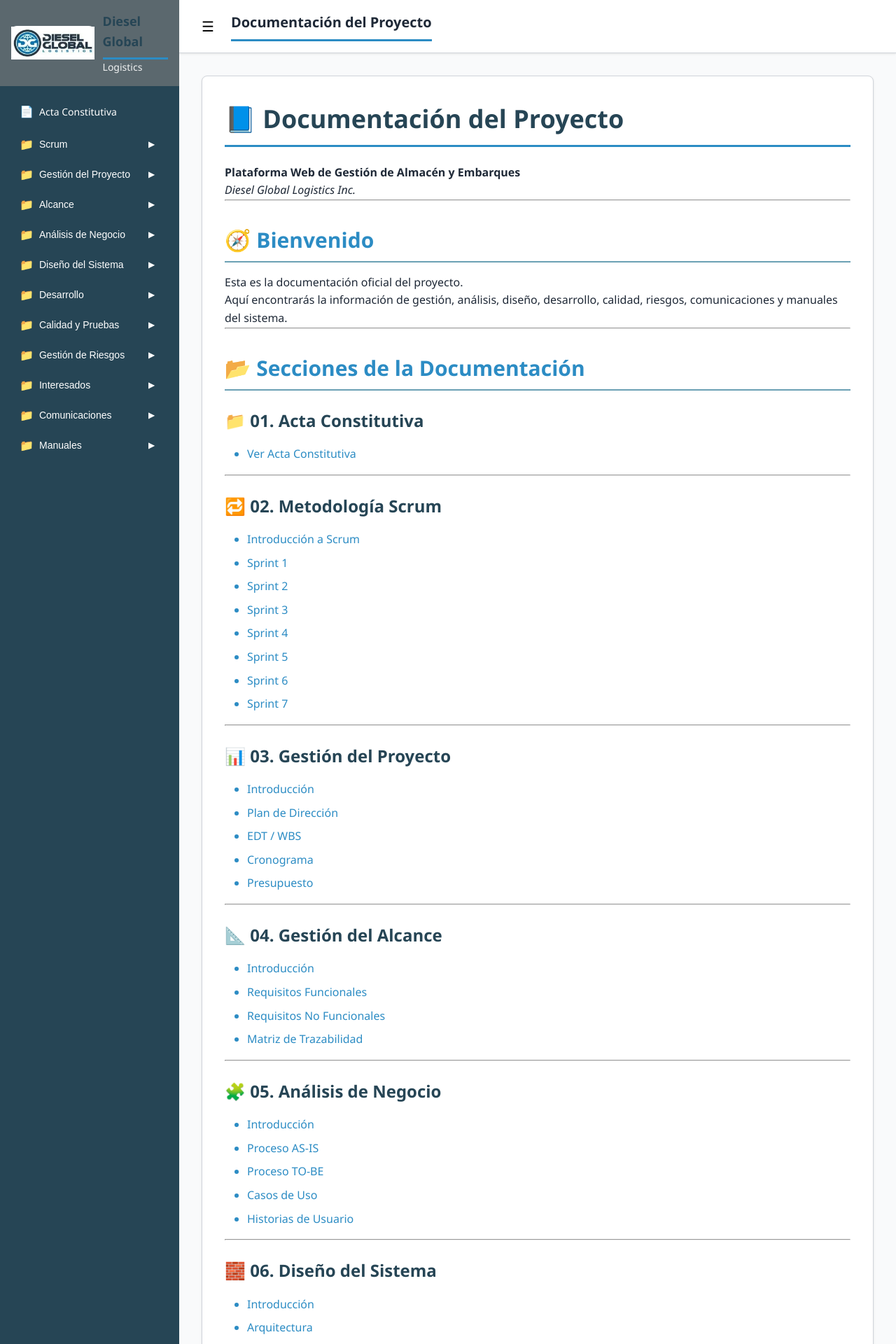
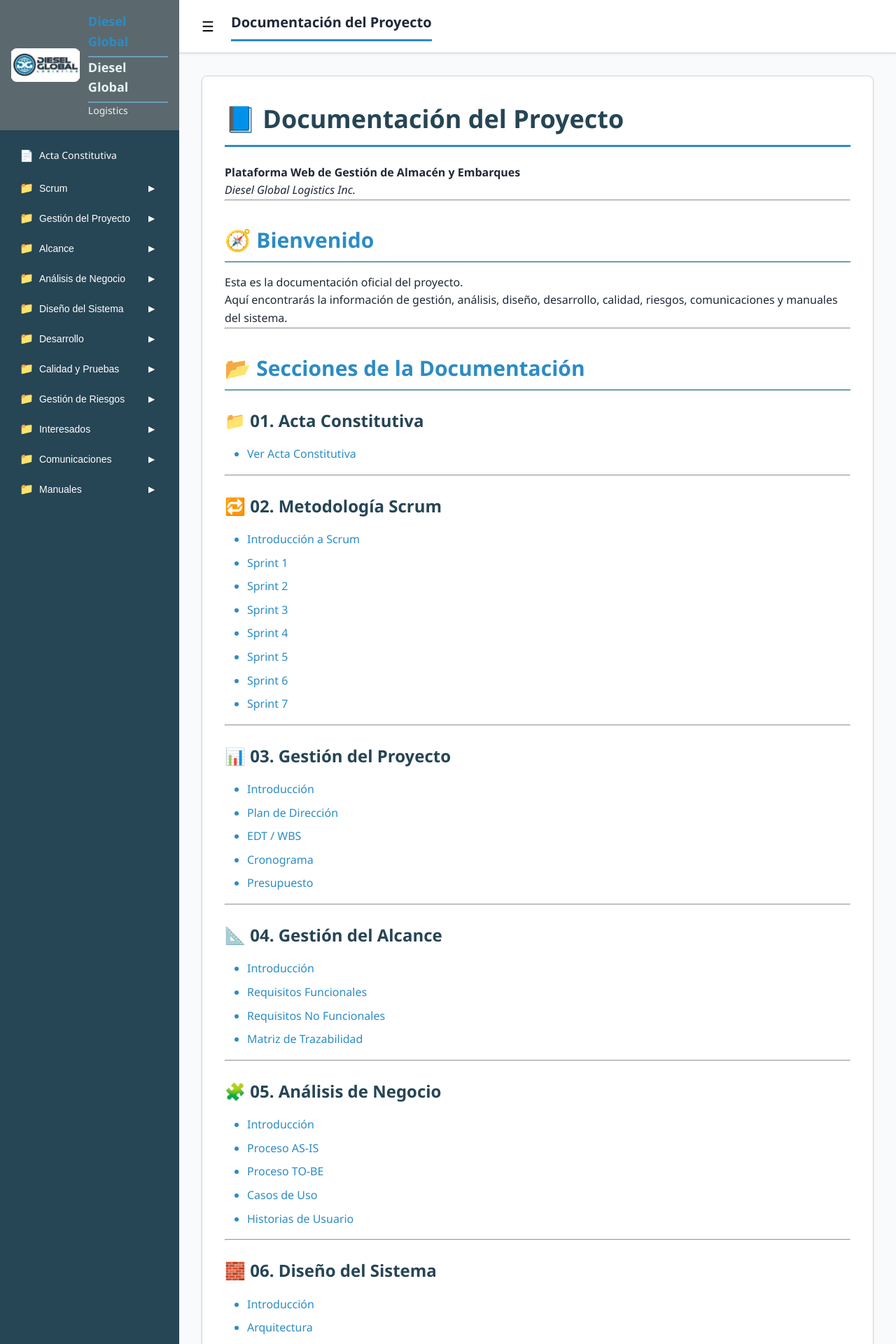
Before and after one commit to DaniOlvera17/documentacion-proyecto-dgl, a Jekyll site: the page built from index.md, in a window 1280 px wide. Shown: the top 1920 px of the page at 70% size. Built offline with Jekyll 4.4.1, drawn with Linux system fonts in a browser that asks for light colours.

Commit message:
Logos 06-12-25

```diff
--- a/_layouts/default.html
+++ b/_layouts/default.html
@@ -24,7 +24,8 @@
                 class="logo-img">
             </div>
             <div>
-              <h1 class="company-name">Diesel Global</h1>
+              <h2 class="company-name">Diesel Global</h2>
+              <h2 class="company-name" style="color: #E5F3F5;">Diesel Global</h2>
               <p class="company-subtitle">Logistics</p>
             </div>
           </div>
--- a/assets/css/style.scss
+++ b/assets/css/style.scss
@@ -93,7 +93,7 @@ body {
 }
 
 .logo-box {
-  width: 148px;
+  width: 100px;
   height: 48px;
   background-color: white;
   border-radius: 8px;
```
